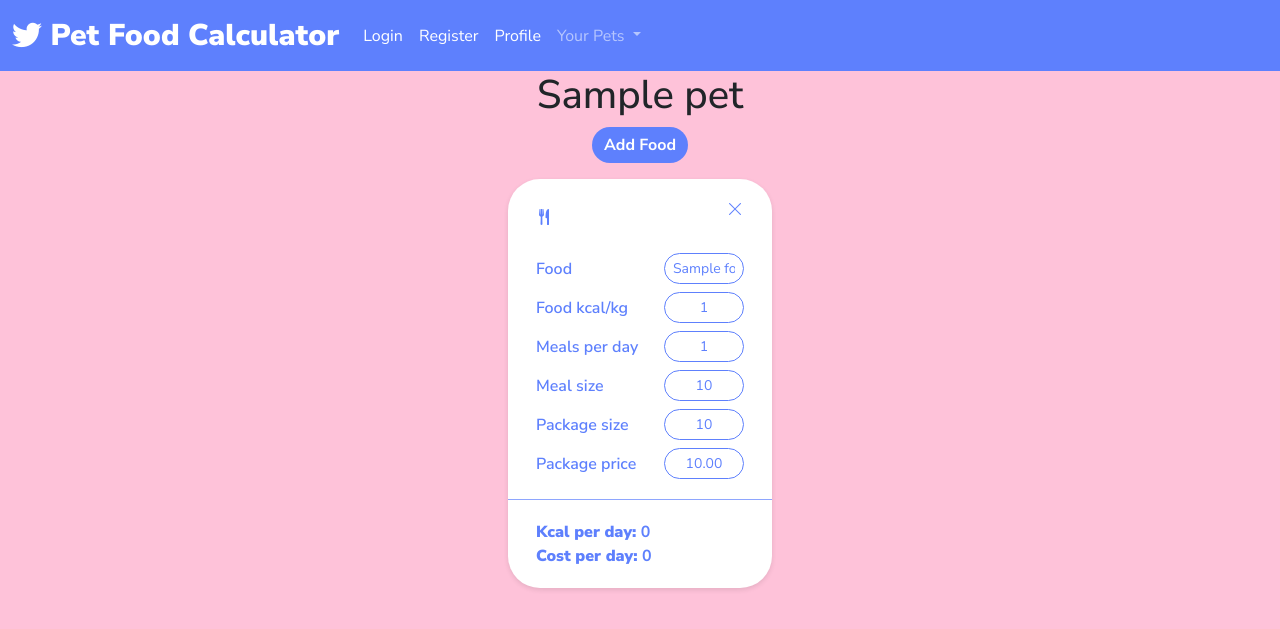
After one commit to mykytaso/pet-food-calculator, a Django app: page /pet/1/ in a window 1280 px wide. The commit adds this page. Shown: the top 629 px of the page. Run offline with Django 5.2, Linux system fonts and the light colour scheme; tables that the repository leaves empty hold one stand-in row (values such as "Sample post"); parts of the project's set-up code (start-up, migrations or seed data) failed here and were passed over.

Commit message:
Add pet and food management features with UI enhancements

```diff
--- a/PetFoodCalculator/settings.py
+++ b/PetFoodCalculator/settings.py
@@ -101,8 +101,8 @@ USE_TZ = True
 
 # Static files (CSS, JavaScript, Images)
 STATIC_URL = "/static/"
-STATIC_ROOT = BASE_DIR / "static"  # for production
-# STATICFILES_DIRS = [BASE_DIR / "static"] # for local development
+# STATIC_ROOT = BASE_DIR / "static"  # for production
+STATICFILES_DIRS = [BASE_DIR / "static"] # for local development
 
 
 # Default primary key field type
--- a/calculator/urls.py
+++ b/calculator/urls.py
@@ -5,4 +5,9 @@ app_name = "calculator"
 
 urlpatterns = [
     path("", views.CalculatorView.as_view(), name="calculator"),
+    path("pet/create/", views.PetCreateView.as_view(), name="pet_create"),
+    path("pet/<int:pet_id>/", views.PetDetailView.as_view(), name="pet_detail"),
+    path("food/create/", views.FoodCreateView.as_view(), name="food_create"),
+    path("food/delete/", views.FoodDeleteView.as_view(), name="food_delete"),
+
 ]
--- a/calculator/views.py
+++ b/calculator/views.py
@@ -1,15 +1,63 @@
-from django.http import HttpResponse
+from django.contrib import messages
+from django.contrib.auth.mixins import LoginRequiredMixin
+from django.shortcuts import redirect, render
 from django.views import View
-from django.views.generic import TemplateView
+
+from calculator.models import Pet, Food
 
 
-class CalculatorView(TemplateView):
-    template_name = "calculator/calculator.html"
+class CalculatorView(View):
+    def get(self, request, *args, **kwargs):
+        current_user = request.user
+        pet = Pet.objects.filter(owner=current_user.id).first()
+        return render(request, "calculator/index.html", {
+            "current_user": current_user,
+            "pet": pet,
+        })
 
-    # def get(self, request, *args, **kwargs):
-    #     return HttpResponse("This is the calculator view.")
 
-    # def get_context_data(self, **kwargs):
-    #     context = super().get_context_data(**kwargs)
-    #     context["latest_articles"] = Article.objects.all()[:5]
-    #     return context
+
+class PetCreateView(LoginRequiredMixin, View):
+    def post(self, request, *args, **kwargs):
+        user = request.user
+        pet_name = request.POST.get("pet_name")
+        Pet.objects.create(name=pet_name, owner=user)
+        messages.success(request, "Pet created successfully!")
+        return redirect("calculator:pet_detail")
+
+class PetDetailView(View):
+    def get(self, request, pet_id, *args, **kwargs):
+        current_user = request.user
+        pet = Pet.objects.get(id=pet_id)
+        return render(request, "calculator/pet_detail.html", {"current_user": current_user, "pet": pet})
+
+
+class FoodCreateView(LoginRequiredMixin, View):
+    def post(self, request, *args, **kwargs):
+        pet_id = request.POST.get("pet_id")
+        pet = Pet.objects.get(id=pet_id)
+
+        food_name = request.POST.get("food_name")
+        kcal = 1000
+        meals = 3
+        meal_size = 13
+
+        pet.foods.create(
+            name=food_name,
+            kcal=kcal,
+            meals=meals,
+            meal_size=meal_size
+        )
+
+        messages.success(request, "Food created successfully!")
+        return redirect("calculator:pet_detail", pet_id=pet.id)
+
+class FoodDeleteView(LoginRequiredMixin, View):
+    def post(self, request, *args, **kwargs):
+        pet_id = request.POST.get("pet_id")
+        food_id = request.POST.get("food_id")
+
+        food = Food.objects.get(id=food_id)
+        food.delete()
+
+        return redirect("calculator:pet_detail", pet_id=pet_id)
--- a/static/css/style.css
+++ b/static/css/style.css
@@ -1,14 +1,21 @@
+:root {
+  --primary-color: #5e80fd;
+  --light-color: #8ea6fe;
+}
+
+
+
 .hidden {
   display: none !important;
 }
 
 input::placeholder {
-  color: #8ea6fe !important;
+  color: var(--light-color) !important;
 }
 
 input {
   text-align: center !important;
-  color: #5e80fd !important;
+  color: var(--primary-color) !important;
 }
 
 body {
@@ -16,13 +23,45 @@ body {
   background-color: #FEC2D9 !important;
 }
 
+.font-default {
+  font-family: "Nunito Sans", sans-serif !important;
+  color: var(--primary-color) !important;
+}
+
+.color-primary {
+  color: var(--primary-color) !important;
+}
 
 
 .form-check-input:checked {
-  background-color: #5e80fd;  /* Background track color */
-  border-color: #5e80fd;
+  background-color: var(--primary-color);  /* Background track color */
+  border-color: var(--primary-color);
 }
 
 .box-shadow {
   box-shadow: 0 2px 5px rgba(0, 0, 0, 0.1);
 }
+
+.btn-primary {
+  background: var(--primary-color);
+  color: #ffffff;
+  font-weight: 700;
+  border-radius: 50px;
+  border: none !important;
+}
+
+.btn-primary:hover {
+  background: var(--primary-color);
+  color: #ffffff;
+  font-weight: 700;
+  border-radius: 50px;
+  border: none !important;
+}
+
+.switch,
+.switch:focus,
+.switch:active {
+  box-shadow: none !important;
+  outline: none;
+  border: none !important;
+}
--- /dev/null
+++ b/templates/calculator/pet_detail.html
@@ -0,0 +1,8 @@
+{% extends "base.html" %}
+{% load static %}
+
+{% block content %}
+<div class="container-fluid">
+  {% include "includes/calculator.html" %}
+</div>
+{% endblock %}
--- /dev/null
+++ b/templates/includes/add_pet_button.html
@@ -0,0 +1,3 @@
+<button type="button" class="btn btn-primary" data-bs-toggle="modal" data-bs-target="#petModal">
+  Add Pet
+</button>
--- /dev/null
+++ b/templates/includes/add_pet_modal.html
@@ -0,0 +1,26 @@
+<!-- Modal Add Pet -->
+<div class="modal fade" id="petModal" tabindex="-1" aria-labelledby="newPetModalLabel" aria-hidden="true">
+  <div class="modal-dialog">
+    <div class="modal-content rounded-5 font-default">
+      <div class="modal-header">
+        <h1 class="modal-title">Add Pet</h1>
+        <button type="button" class="btn-close" data-bs-dismiss="modal" aria-label="Close"></button>
+      </div>
+      <div class="modal-body">
+
+        <form method="POST" action="{% url 'calculator:pet_create' %}">
+          {% csrf_token %}
+          <div>
+            <label class="form-label" for="pet_name">Pet Name</label>
+            <input class="form-control"  id="pet_name" type="text" name="pet_name" required>
+          </div>
+
+          <div>
+            <input class="btn mx-1 btn-outline-primary btn-sm rounded-4" type="submit" value="Save">
+          </div>
+        </form>
+
+      </div>
+    </div>
+  </div>
+</div>
--- /dev/null
+++ b/templates/includes/calculator.html
@@ -0,0 +1,243 @@
+{% if pet %}
+<div class="row justify-content-center">
+  <div class="col-auto">
+    <h1>{{ pet.name }}</h1>
+  </div>
+</div>
+
+
+  <div class="row justify-content-center">
+    <div class="col-auto">
+      <!-- Add Food Button -->
+      <button type="button" class="btn btn-primary" data-bs-toggle="modal" data-bs-target="#addFoodModal">
+        Add Food
+      </button>
+
+      <!-- Add Food Modal -->
+      <div class="modal fade" id="addFoodModal" tabindex="-1" aria-labelledby="newFoodModalLabel" aria-hidden="true">
+        <div class="modal-dialog">
+          <div class="modal-content rounded-5 font-default">
+            <div class="modal-header">
+              <h1 class="modal-title">Add Food</h1>
+              <button type="button" class="btn-close" data-bs-dismiss="modal" aria-label="Close"></button>
+            </div>
+            <div class="modal-body">
+
+              <form method="POST" action="{% url 'calculator:food_create' %}">
+                {% csrf_token %}
+
+                <input type="hidden" name="pet_id" value="{{ pet.id }}">
+
+                <div>
+                  <label class="form-label" for="food_name">Food Name</label>
+                  <input class="form-control"  id="food_name" type="text" name="food_name" required>
+                </div>
+
+                <div>
+                  <input class="btn mx-1 btn-outline-primary btn-sm rounded-4" type="submit" value="Save">
+                </div>
+              </form>
+
+            </div>
+          </div>
+        </div>
+      </div>
+
+    </div>
+  </div>
+
+
+<div class="row justify-content-center font-default">
+  {% for food in pet.foods.all %}
+
+    <div class="col-auto m-3 bg-white rounded-5 food-row box-shadow">
+
+      <!-- Delete Food -->
+      <div class="row align-items-center justify-content-between px-3" style="margin-top: 18px; margin-bottom: 14px;">
+        <div class="col-auto">
+          <i class="bi bi-fork-knife"></i>
+        </div>
+        <form method="post" action="{% url 'calculator:food_delete' %}" class="col-auto">
+          {% csrf_token %}
+          <input type="hidden" name="pet_id" value="{{ pet.id }}">
+          <input type="hidden" name="food_id" value="{{ food.id }}">
+          <button type="submit" class="btn p-0 text-decoration-none delete-row text-secondary align-self-end mb-3">
+            <span style="color: #5e80fd">
+              <i class="bi bi-x-lg"></i>
+            </span>
+          </button>
+        </form>
+      </div>
+
+
+      <div class="d-flex align-items-center gap-2 px-3">
+        <label class="text-nowrap mb-0 field-text" style="width: 120px; font-weight: 600;">Food</label>
+        <input class="form-control form-control-sm rounded-4" placeholder="name" value="{{ food.name }}" aria-label="Food name" style="width: 80px; border-color: #5e80fd;" />
+      </div>
+
+      <div class="d-flex align-items-center gap-2 mt-2 px-3">
+        <label class="text-nowrap mb-0 field-text" style="width: 120px; font-weight: 600;">Food kcal/kg</label>
+        <input class="form-control form-control-sm rounded-4" placeholder="kcal/kg" value="{{ food.kcal }}" aria-label="Kcal per kg" style="width: 80px; border-color: #5e80fd;" />
+      </div>
+
+      <div class="d-flex align-items-center gap-2 mt-2 px-3">
+        <label class="text-nowrap mb-0" style="width: 120px; font-weight: 600;">Meals per day</label>
+        <input class="form-control form-control-sm rounded-4 mealsNumber" placeholder="meals" value="{{ food.meals }}" aria-label="Meals per day" style="width: 80px; border-color: #5e80fd;" />
+      </div>
+
+      <div class="d-flex align-items-center gap-2 mt-2 px-3">
+        <label class="text-nowrap mb-0" style="width: 120px; font-weight: 600;">Meal size</label>
+        <input class="form-control form-control-sm rounded-4 portionSize" placeholder="grams" value="{{ food.meal_size }}" aria-label="Meal size" style="width: 80px; border-color: #5e80fd;" />
+      </div>
+
+      <div class="d-flex align-items-center gap-2 mt-2 px-3 cost-field">
+        <label class="text-nowrap mb-0" style="width: 120px; font-weight: 600;">Package size</label>
+        <input class="form-control form-control-sm rounded-4 packageSize" placeholder="grams" value="{{ food.package_size }}" aria-label="Package size" style="width: 80px; border-color: #5e80fd;" />
+      </div>
+
+      <div class="d-flex align-items-center gap-2 mt-2 px-3 cost-field">
+        <label class="text-nowrap mb-0" style="width: 120px; font-weight: 600;">Package price</label>
+        <input class="form-control form-control-sm rounded-4 price" placeholder="$" value="{{ food.package_price }}" aria-label="Package price" style="width: 80px; border-color: #5e80fd;" />
+      </div>
+
+      <div class="row" style="margin-top: 20px;">
+        <div class="col" style="padding-top: 20px; padding-bottom: 20px; font-weight: 700; border-top: 1px solid #8ea6fe;">
+          <div class="px-3">
+            <strong>Kcal per day:</strong> <span class="kcal-output">0</span>
+          </div>
+          <div class="cost-field px-3">
+            <strong>Cost per day:</strong> <span class="cost-output">0</span>
+          </div>
+        </div>
+      </div>
+
+    </div>
+  {% endfor %}
+</div>
+
+
+
+{% else %}
+  <div class="row">
+    <div class="col">
+      <h1>Add Your Pet</h1>
+
+      <!-- Add Pet Button -->
+      {% include "includes/add_pet_button.html" %}
+
+      <!-- Modal Add Pet -->
+      {% include "includes/add_pet_modal.html" %}
+
+    </div>
+  </div>
+{% endif %}
+
+
+
+
+
+
+
+
+
+
+
+
+{#  <!-- Switch Add cost calculation -->#}
+{#  <div class="row justify-content-center align-items-center" style="margin-top: 32px">#}
+{#    <div class="col-auto">#}
+{#      <div class="form-check form-switch">#}
+{#        <input class="form-check-input switch" type="checkbox" role="switch" id="toggle-cost">#}
+{#        <label class="form-check-label" for="toggle-cost" style="font-weight: 700; color: #5e80fd;">Add cost calculation</label>#}
+{#      </div>#}
+{#    </div>#}
+{#  </div>#}
+{##}
+{#  <!-- Add food button -->#}
+{#  <div class="row justify-content-center align-items-center" style="margin-top: 30px; margin-bottom: 20px">#}
+{#    <div class="col-auto">#}
+{#      <button class="btn" id="add-row" style="background: #5e80fd; color: #ffffff; font-weight: 700; border-radius: 50px;">#}
+{#        Add Food#}
+{#      </button>#}
+{#    </div>#}
+{#  </div>#}
+{##}
+{#  <!-- This row is used to display the food rows dynamically -->#}
+{#  <div class="row justify-content-center" id="food-rows" style="color: #5e80fd;"></div>#}
+{##}
+{#  <!-- Results -->#}
+{#  <div class="row justify-content-center align-items-center mt-5" style="color: #5e80fd;">#}
+{#    <div class="col-auto bg-white rounded-5 p-4 box-shadow">#}
+{#      Results:#}
+{##}
+{#      <div>#}
+{#        <strong>Total kcal: <span id="total-kcal">0</span></strong>#}
+{#      </div>#}
+{##}
+{#      <div>#}
+{#        <strong>Total cost: <span id="total-cost">0</span></strong>#}
+{#      </div>#}
+{##}
+{#    </div>#}
+{#  </div>#}
+{##}
+{#  <!-- Template for a single food row -->#}
+{#  <template id="food-row-template">#}
+{#    <div class="col-auto m-3 bg-white rounded-5 food-row box-shadow">#}
+{##}
+{#      <!-- Delete Row -->#}
+{#      <div class="row align-items-center justify-content-between px-3" style="margin-top: 18px; margin-bottom: 14px;">#}
+{##}
+{#        <div class="col-auto">#}
+{#          <i class="bi bi-fork-knife"></i>#}
+{#        </div>#}
+{##}
+{#        <div class="col-auto">#}
+{#          <a href="#" class="text-decoration-none delete-row text-secondary align-self-end mb-3">#}
+{#            <span style="color: #5e80fd">#}
+{#              <i class="bi bi-x-lg"></i>#}
+{#            </span>#}
+{#          </a>#}
+{#        </div>#}
+{#      </div>#}
+{##}
+{#      <div class="d-flex align-items-center gap-2 px-3">#}
+{#        <label class="text-nowrap mb-0 field-text" style="width: 120px; font-weight: 600;">Food kcal/kg</label>#}
+{#        <input class="form-control form-control-sm rounded-4 kcalPerKg" placeholder="kcal/kg" aria-label="Kcal per kg" style="width: 80px; border-color: #5e80fd;" />#}
+{#      </div>#}
+{##}
+{#      <div class="d-flex align-items-center gap-2 mt-2 px-3">#}
+{#        <label class="text-nowrap mb-0" style="width: 120px; font-weight: 600;">Meals per day</label>#}
+{#        <input class="form-control form-control-sm rounded-4 mealsNumber" placeholder="meals" aria-label="Meals per day" style="width: 80px; border-color: #5e80fd;" />#}
+{#      </div>#}
+{##}
+{#      <div class="d-flex align-items-center gap-2 mt-2 px-3">#}
+{#        <label class="text-nowrap mb-0" style="width: 120px; font-weight: 600;">Meal size</label>#}
+{#        <input class="form-control form-control-sm rounded-4 portionSize" placeholder="grams" aria-label="Meal size" style="width: 80px; border-color: #5e80fd;" />#}
+{#      </div>#}
+{##}
+{#      <div class="d-flex align-items-center gap-2 mt-2 px-3 cost-field">#}
+{#        <label class="text-nowrap mb-0" style="width: 120px; font-weight: 600;">Package size</label>#}
+{#        <input class="form-control form-control-sm rounded-4 packageSize" placeholder="grams" aria-label="Package size" style="width: 80px; border-color: #5e80fd;" />#}
+{#      </div>#}
+{##}
+{#      <div class="d-flex align-items-center gap-2 mt-2 px-3 cost-field">#}
+{#        <label class="text-nowrap mb-0" style="width: 120px; font-weight: 600;">Package price</label>#}
+{#        <input class="form-control form-control-sm rounded-4 price" placeholder="$" aria-label="Package price" style="width: 80px; border-color: #5e80fd;" />#}
+{#      </div>#}
+{##}
+{#      <div class="row" style="margin-top: 20px;">#}
+{#        <div class="col" style="padding-top: 20px; padding-bottom: 20px; font-weight: 700; border-top: 1px solid #8ea6fe;">#}
+{#          <div class="px-3">#}
+{#            <strong>Kcal per day:</strong> <span class="kcal-output">0</span>#}
+{#          </div>#}
+{#          <div class="cost-field px-3">#}
+{#            <strong>Cost per day:</strong> <span class="cost-output">0</span>#}
+{#          </div>#}
+{#        </div>#}
+{#      </div>#}
+{##}
+{#    </div>#}
+{#  </template>#}
+{##}
+{#  <script src="{% static 'js/script.js' %}"></script>#}
--- a/templates/includes/navbar.html
+++ b/templates/includes/navbar.html
@@ -12,33 +12,45 @@
         <li class="nav-item">
           <a class="nav-link text-white" href={% url "users:login" %}>Login</a>
         </li>
-
-        <li class="nav-item">
-
-          <form method="post" action="{% url 'users:logout' %}">
-            {% csrf_token %}
-             <button type="submit" class="btn btn-outline-light">Logout</button>
-          </form>
-
-        </li>
-
-        <li class="nav-item">
-          <a class="nav-link text-white" href={% url "users:user-detail" %}>User Detail</a>
-        </li>
-
-        <li class="nav-item">
-          <a class="nav-link text-white" href={% url "users:password-change" %}>Change Password</a>
-        </li>
-
         <li class="nav-item">
           <a class="nav-link text-white" href={% url "users:register" %}>Register</a>
         </li>
 
+
+
+
         <li class="nav-item">
-          <a class="nav-link text-white" href={% url "users:user-update" %}>Edit User</a>
+          <a class="nav-link text-white" href={% url "users:user-detail" %}>Profile</a>
         </li>
+
+
+
+
+        <li class="nav-item dropdown">
+          <a class="nav-link dropdown-toggle" href="#" role="button" data-bs-toggle="dropdown" aria-expanded="false">
+            Your Pets
+          </a>
+          <ul class="dropdown-menu">
+            {% for pet in user.pets.all %}
+              <li><a class="dropdown-item" href={% url "calculator:pet_detail" pet_id=pet.id %}>{{ pet.name }}</a></li>
+            {% endfor %}
+{#            <li><a class="dropdown-item" href="#">Action</a></li>#}
+{#            <li><a class="dropdown-item" href="#">Another action</a></li>#}
+            <li><hr class="dropdown-divider"></li>
+            <li>
+              <!-- Add Pet Button -->
+              {% include "includes/add_pet_button.html" %}
+            </li>
+          </ul>
+        </li>
+
 
       </ul>
     </div>
   </div>
 </nav>
+
+
+
+<!-- Add Pet Modal -->
+{% include "includes/add_pet_modal.html" %}
--- a/users/forms.py
+++ b/users/forms.py
@@ -8,13 +8,13 @@ class RegisterForm(UserCreationForm):
 
     class Meta:
         model = get_user_model()
-        fields = ["email", "password1", "password2"]
+        fields = ["email", "weight_unit", "password1", "password2"]
 
 
 class UpdateForm(forms.ModelForm):
     class Meta:
         model = get_user_model()
-        fields = ["email",]
+        fields = ["email", "weight_unit"]
 
     def clean_email(self):
         email = self.cleaned_data["email"]
```
Also changed, not shown: calculator/models.py (+4 -3 lines), templates/calculator/calculator.html (deleted, +0 -127 lines), templates/calculator/index.html (added, +8 -0 lines), templates/users/user_detail.html (+10 -1 lines).
